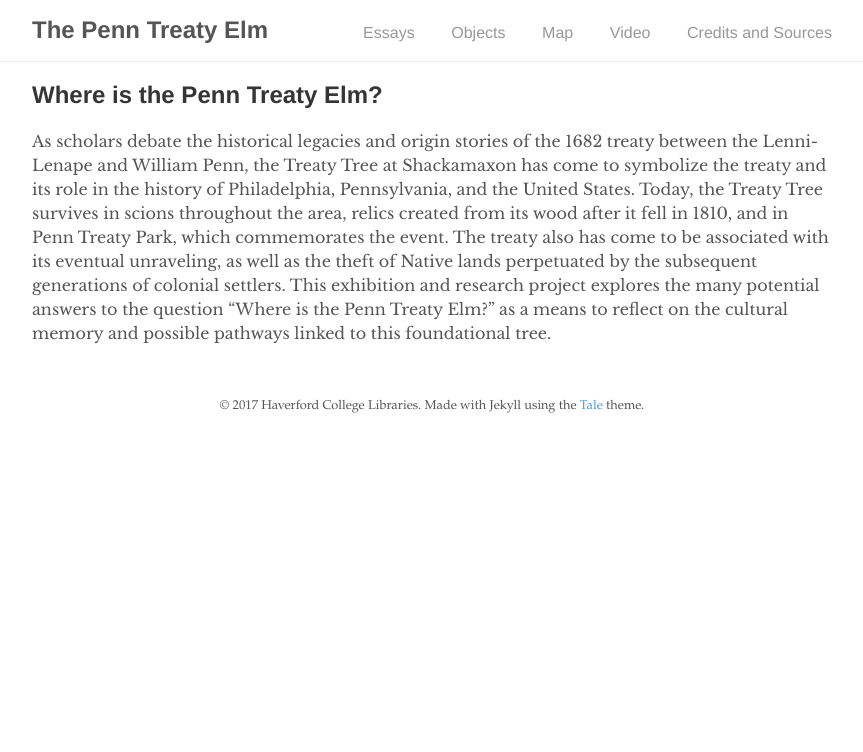
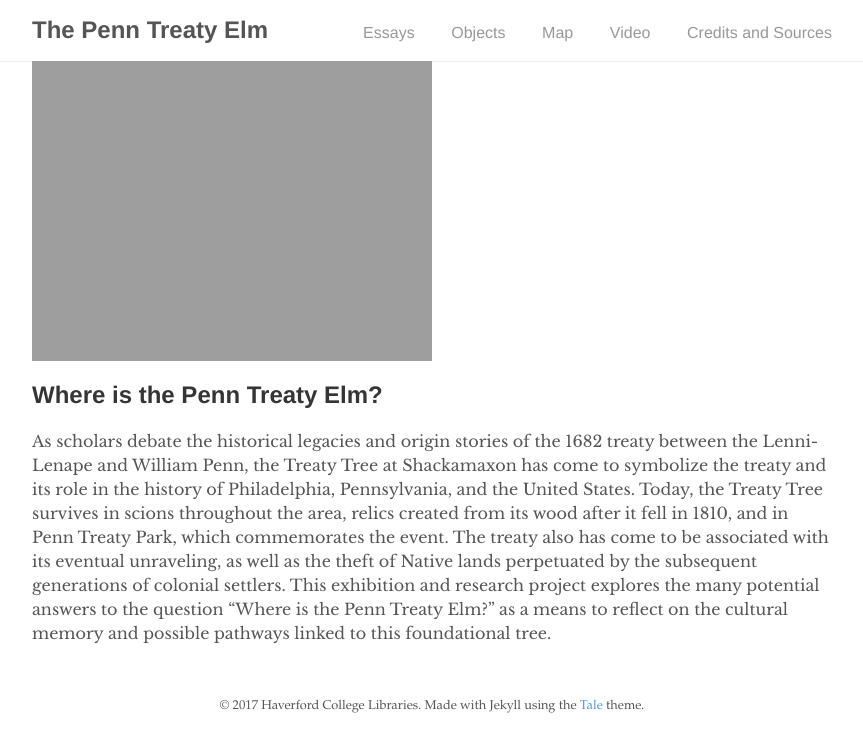
Before and after one commit to mzarafon/penn-treaty-elm, a Jekyll site: the page built from index.html, in a window 1280 px wide. Shown: the top 752 px of the page, without its empty margins (208-1071 px from the left). Built offline with Jekyll 4.4.1, drawn with Linux system fonts in a browser that asks for light colours; the list of posts is cut into pages by our own code.

Commit message:
Update index.html

```diff
--- a/index.html
+++ b/index.html
@@ -3,6 +3,8 @@ layout: default
 title: Home
 ---
 
+<img src={{ "/west.jpg" | prepend: site.url}} />
+
 <h2>Where is the Penn Treaty Elm?</h2>
 
 <p>As scholars debate the historical legacies and origin stories of the 1682 treaty between the Lenni-Lenape and William Penn, the Treaty Tree at Shackamaxon has come to symbolize the treaty and its role in the history of Philadelphia, Pennsylvania, and the United States. Today, the Treaty Tree survives in scions throughout the area, relics created from its wood after it fell in 1810, and in Penn Treaty Park, which commemorates the event. The treaty also has come to be associated with its eventual unraveling, as well as the theft of Native lands perpetuated by the subsequent generations of colonial settlers.  This exhibition and research project explores the many potential answers to the question “Where is the Penn Treaty Elm?” as a means to reflect on the cultural memory and possible pathways linked to this foundational tree.</p>
```
